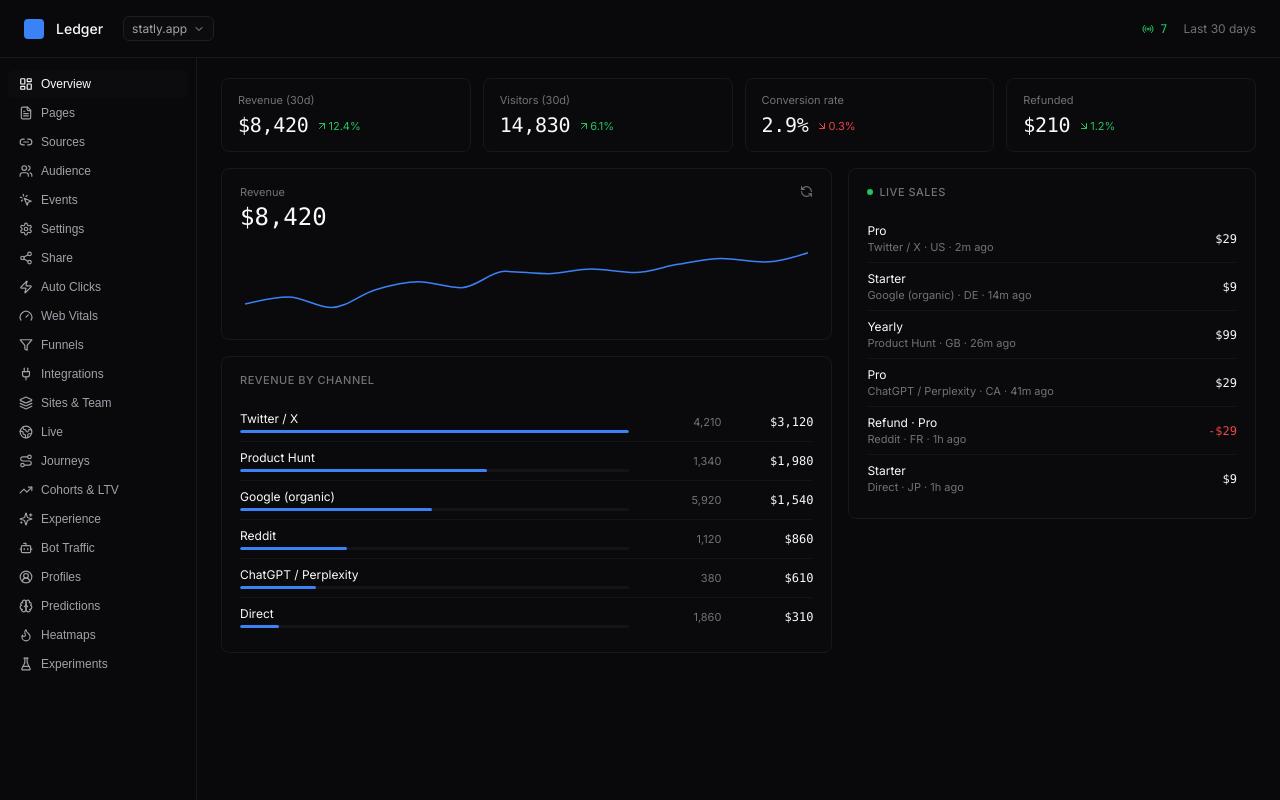
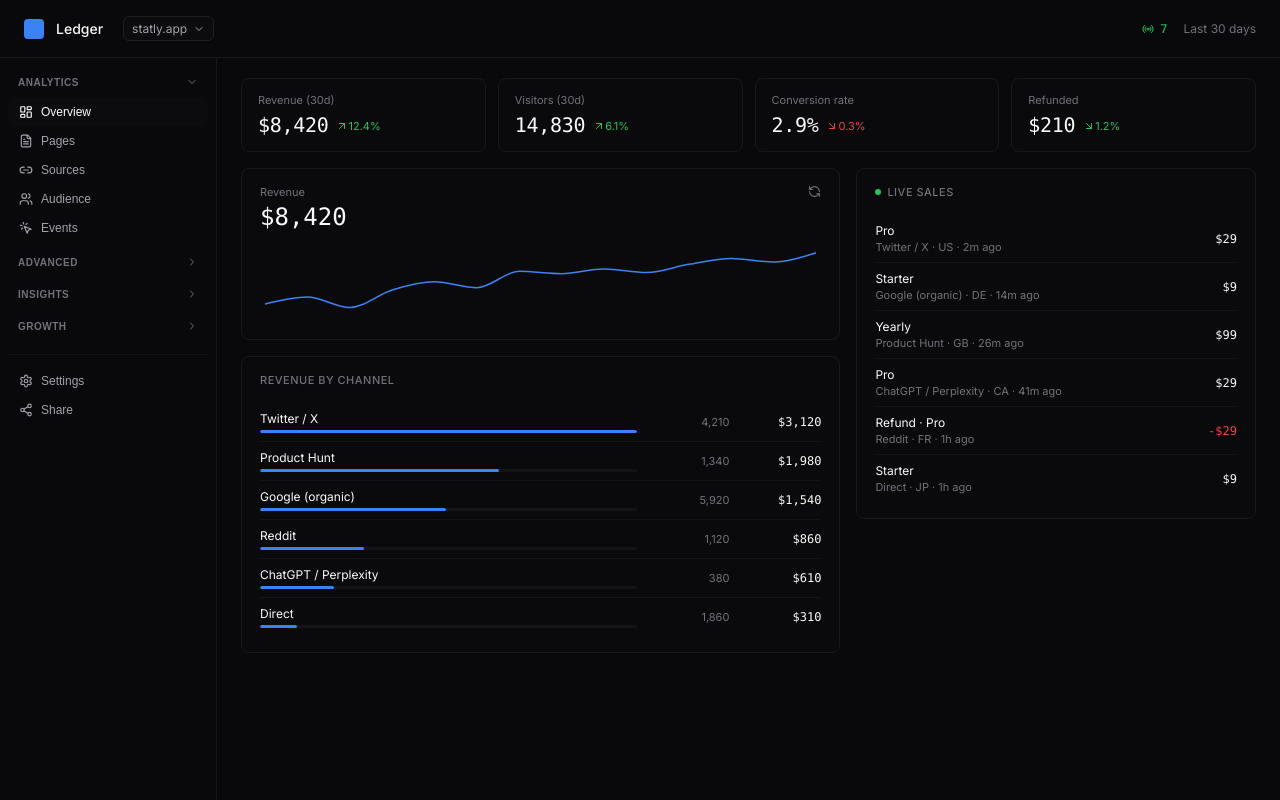
Before and after one commit to miltosthemelis69-code/revenue, a React (Vite) app: page / in a window 1280 px wide. Built offline with nearby package versions, Linux system fonts and the light colour scheme.

Commit message:
Redesign navigation with collapsible categorized sections

```diff
--- a/src/Dashboard.jsx
+++ b/src/Dashboard.jsx
@@ -2,6 +2,7 @@ import React, { useState, useEffect } from "react";
 import {
   Radio,
   ChevronDown,
+  ChevronRight,
   LayoutDashboard,
   FileText,
   Link2,
@@ -48,28 +49,46 @@ import PredictionsView from "./views/Predictions";
 import HeatmapsView from "./views/Heatmaps";
 import ExperimentsView from "./views/Experiments";
 
-const NAV = [
-  { id: "overview", label: "Overview", icon: LayoutDashboard, tier: null },
-  { id: "pages", label: "Pages", icon: FileText, tier: 1 },
-  { id: "sources", label: "Sources", icon: Link2, tier: 1 },
-  { id: "audience", label: "Audience", icon: Users, tier: 1 },
-  { id: "events", label: "Events", icon: MousePointerClick, tier: 1 },
-  { id: "settings", label: "Settings", icon: Settings, tier: 1 },
-  { id: "share", label: "Share", icon: Share2, tier: 1 },
-  { id: "autoclicks", label: "Auto Clicks", icon: Zap, tier: 2 },
-  { id: "webvitals", label: "Web Vitals", icon: Gauge, tier: 2 },
-  { id: "funnels", label: "Funnels", icon: Filter, tier: 2 },
-  { id: "integrations", label: "Integrations", icon: Plug, tier: 2 },
-  { id: "sites", label: "Sites & Team", icon: Layers, tier: 2 },
-  { id: "live", label: "Live", icon: Globe2, tier: 3 },
-  { id: "journeys", label: "Journeys", icon: Route, tier: 3 },
-  { id: "cohorts", label: "Cohorts & LTV", icon: TrendingUp, tier: 3 },
-  { id: "experience", label: "Experience", icon: Sparkles, tier: 3 },
-  { id: "bots", label: "Bot Traffic", icon: Bot, tier: 3 },
-  { id: "profiles", label: "Profiles", icon: UserCircle2, tier: 3 },
-  { id: "predictions", label: "Predictions", icon: Brain, tier: 4 },
-  { id: "heatmaps", label: "Heatmaps", icon: Flame, tier: 4 },
-  { id: "experiments", label: "Experiments", icon: FlaskConical, tier: 5 },
+const NAV_SECTIONS = [
+  {
+    title: "Analytics",
+    items: [
+      { id: "overview", label: "Overview", icon: LayoutDashboard },
+      { id: "pages", label: "Pages", icon: FileText },
+      { id: "sources", label: "Sources", icon: Link2 },
+      { id: "audience", label: "Audience", icon: Users },
+      { id: "events", label: "Events", icon: MousePointerClick },
+    ],
+  },
+  {
+    title: "Advanced",
+    items: [
+      { id: "autoclicks", label: "Auto Clicks", icon: Zap },
+      { id: "webvitals", label: "Web Vitals", icon: Gauge },
+      { id: "funnels", label: "Funnels", icon: Filter },
+      { id: "integrations", label: "Integrations", icon: Plug },
+    ],
+  },
+  {
+    title: "Insights",
+    items: [
+      { id: "sites", label: "Sites & Team", icon: Layers },
+      { id: "live", label: "Live Visitors", icon: Globe2 },
+      { id: "journeys", label: "Journeys", icon: Route },
+      { id: "cohorts", label: "Cohorts & LTV", icon: TrendingUp },
+      { id: "experience", label: "Experience", icon: Sparkles },
+      { id: "bots", label: "Bot Traffic", icon: Bot },
+      { id: "profiles", label: "Profiles", icon: UserCircle2 },
+    ],
+  },
+  {
+    title: "Growth",
+    items: [
+      { id: "predictions", label: "Predictions", icon: Brain },
+      { id: "heatmaps", label: "Heatmaps", icon: Flame },
+      { id: "experiments", label: "Experiments", icon: FlaskConical },
+    ],
+  },
 ];
 
 const VIEWS = {
@@ -96,18 +115,11 @@ const VIEWS = {
   share: ShareView,
 };
 
-const TIER_COLOR = {
-  1: theme.dim,
-  2: theme.accent,
-  3: theme.teal,
-  4: theme.orange,
-  5: theme.purple,
-};
-
 export default function Dashboard() {
   const [view, setView] = useState("overview");
   const [liveCount, setLiveCount] = useState(7);
   const [siteOpen, setSiteOpen] = useState(false);
+  const [expandedSections, setExpandedSections] = useState(["Analytics"]);
 
   useEffect(() => {
     const id = setInterval(() => {
@@ -185,21 +197,55 @@ export default function Dashboard() {
         {/* Sidebar */}
         <nav
           style={{
-            width: 180,
+            width: 200,
             borderRight: `1px solid ${theme.cardBorder}`,
             padding: "12px 8px",
             flexShrink: 0,
             overflowY: "auto",
           }}
         >
-          {NAV.map(({ id, label, icon: Icon, tier }) => {
-            const active = view === id;
+          {NAV_SECTIONS.map((section) => {
+            const isExpanded = expandedSections.includes(section.title);
+            return (
+              <div key={section.title} style={{ marginBottom: 8 }}>
+                <button
+                  type="button"
+                  onClick={() => {
+                    setExpandedSections((prev) =>
+                      prev.includes(section.title)
+                        ? prev.filter((s) => s !== section.title)
+                        : [...prev, section.title]
+                    );
+                  }}
+                  style={{
+                    display: "flex",
+                    alignItems: "center",
+                    justifyContent: "space-between",
+                    width: "100%",
+                    padding: "6px 10px",
+                    marginBottom: 4,
+                    border: "none",
+                    background: "transparent",
+                    color: theme.dim,
+                    fontSize: 10,
+                    fontWeight: 600,
+                    textTransform: "uppercase",
+                    letterSpacing: 0.5,
+                    cursor: "pointer",
+                  }}
+                >
+                  {section.title}
+                  {isExpanded ? <ChevronDown size={12} /> : <ChevronRight size={12} />}
+                </button>
+                {isExpanded && (
+                  <div>
+                    {section.items.map((item) => {
+                      const active = view === item.id;
                       return (
                         <button
-                key={id}
+                          key={item.id}
                           type="button"
-                onClick={() => setView(id)}
-                className={`nav-item${active ? " active" : ""}`}
+                          onClick={() => setView(item.id)}
                           style={{
                             display: "flex",
                             alignItems: "center",
@@ -216,11 +262,63 @@ export default function Dashboard() {
                             textAlign: "left",
                           }}
                         >
-                <Icon size={14} />
-                {label}
+                          <item.icon size={14} />
+                          {item.label}
                         </button>
                       );
                     })}
+                  </div>
+                )}
+              </div>
+            );
+          })}
+
+          {/* Settings and Share at bottom */}
+          <div style={{ marginTop: 16, paddingTop: 12, borderTop: `1px solid ${theme.rowBorder}` }}>
+            <button
+              type="button"
+              onClick={() => setView("settings")}
+              style={{
+                display: "flex",
+                alignItems: "center",
+                gap: 8,
+                width: "100%",
+                padding: "6px 10px",
+                marginBottom: 1,
+                border: "1px solid transparent",
+                borderRadius: 6,
+                background: view === "settings" ? theme.surface : "transparent",
+                color: view === "settings" ? theme.text : theme.muted,
+                fontSize: 12,
+                cursor: "pointer",
+                textAlign: "left",
+              }}
+            >
+              <Settings size={14} />
+              Settings
+            </button>
+            <button
+              type="button"
+              onClick={() => setView("share")}
+              style={{
+                display: "flex",
+                alignItems: "center",
+                gap: 8,
+                width: "100%",
+                padding: "6px 10px",
+                border: "1px solid transparent",
+                borderRadius: 6,
+                background: view === "share" ? theme.surface : "transparent",
+                color: view === "share" ? theme.text : theme.muted,
+                fontSize: 12,
+                cursor: "pointer",
+                textAlign: "left",
+              }}
+            >
+              <Share2 size={14} />
+              Share
+            </button>
+          </div>
         </nav>
 
         {/* Main content */}
```
Also changed, not shown: 3 other files (tests, documents, lock files or other folders). Lines whose indentation alone changed are shown as unchanged.
